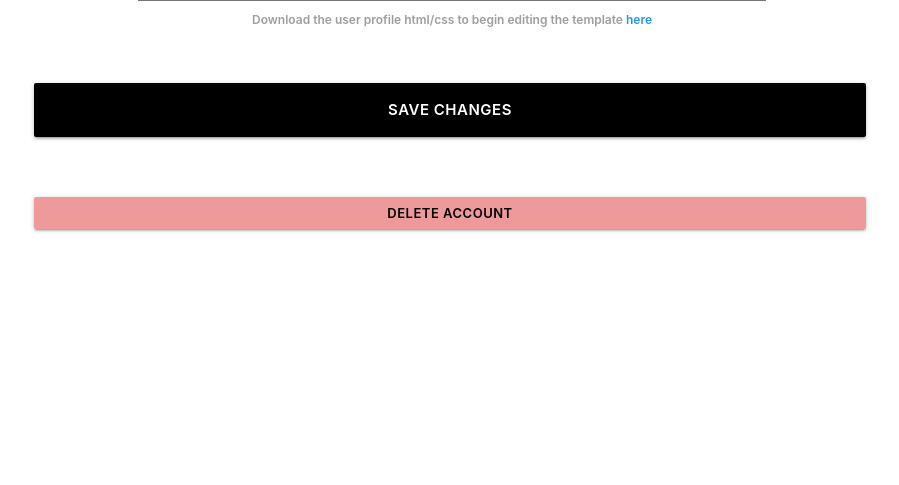
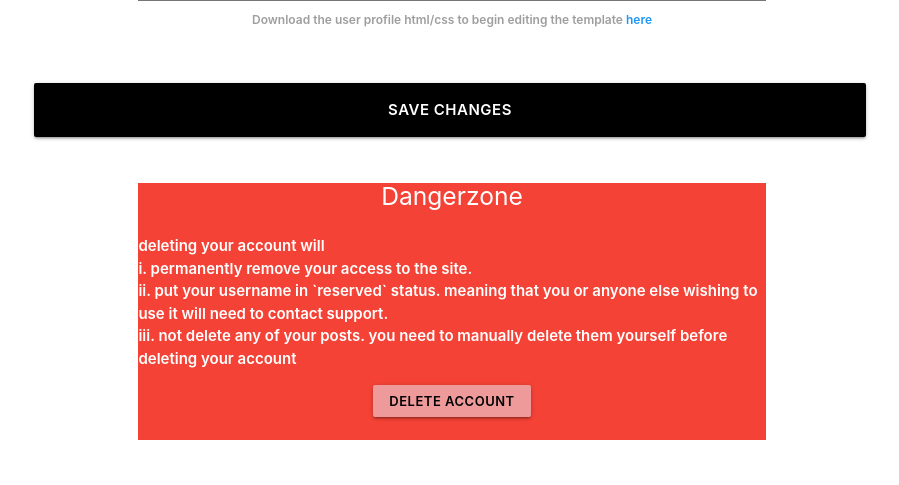
Before and after one commit to KeloDraken/foxstraat, a Django app: page /u/edit/ in a window 1280 px wide. Shown: the part 1299-1784 px from the top of the page, without its empty margins (188-1087 px from the left). Before the commit the page ends 1531 px from the top, so only its background shows below. Run offline with Django 3.2, Linux system fonts and the light colour scheme; a user stored in the database is signed in; parts of the project's set-up code (start-up, migrations or seed data) failed here and were passed over.

Commit message:
Add account deletion warning in template

```diff
--- a/templates/components/edit_profile/edit_profile_form.html
+++ b/templates/components/edit_profile/edit_profile_form.html
@@ -55,5 +55,5 @@
     </div>
     <!-- about me ends -->
     <br>
-    <button class="btn btn-large waves-effect waves-light black" type="submit">Save changes</button>
+    <button class="btn btn-large submit-btn waves-effect waves-light black" type="submit">Save changes</button>
 </form>
--- a/templates/views/accounts/edit_profile.html
+++ b/templates/views/accounts/edit_profile.html
@@ -12,7 +12,7 @@
         height: 300px !important;
     }
 
-    .btn {
+    .submit-btn {
         margin: 2rem !important;
         width: 65vw;
     }
@@ -52,9 +52,28 @@
 <div class="container">
     {% include 'components/edit_profile/edit_profile_form.html' %}
 
-    <a id="delete-account" class="btn waves-effect waves-light btn-small red lighten-3 black-text"
-        href="{% url 'accounts:delete-user' %}">
-        delete account
-    </a>
+    <div class="container red">
+        <h5 class="white-text center">Dangerzone</h5>
+        <ul class="white-text left">
+            deleting your account will
+            <li>i. permanently remove your access to the site.</li>
+            <li>
+                ii. put your username in `reserved` status. meaning that you or anyone else wishing to use it will need to
+                contact
+                support.
+            </li>
+            <li>iii. not delete any of your posts. you need to manually delete them yourself
+                before
+                deleting your account</li>
+        </ul>
+        <div class="center">
+            <a id="delete-account" class="btn  waves-effect waves-light btn-small red lighten-3 black-text"
+                href="{% url 'accounts:delete-user' %}">
+                delete account
+            </a>
+        </div>
+        <br>
+    </div>
+    <br><br>
 </div>
 {% endblock %}
--- a/templates/views/search/search.html
+++ b/templates/views/search/search.html
@@ -22,7 +22,7 @@
     }
 
     .banner {
-        height: 68vh;
+        height: 82vh;
     }
 
     .about {
@@ -35,6 +35,7 @@
         border: 2px solid #212121 !important;
         background-color: #212121 !important;
         padding: 5px 6px !important;
+        margin-top: 30vh !important;
         font-size: 2em !important;
         font-weight: 500 !important;
         color: #fff !important;
@@ -57,7 +58,6 @@
 
 <!-- banner begins -->
 <section class="container center banner">
-    <h1 class="logo black-text heading">Foxstraat search</h1>
     <form method="get" action="{% url 'search:search' %}">
         <input class="form-input" autofocus autocapitalize="off" autocomplete="off" type="text" name="q"
             placeholder="Search users" />
```
